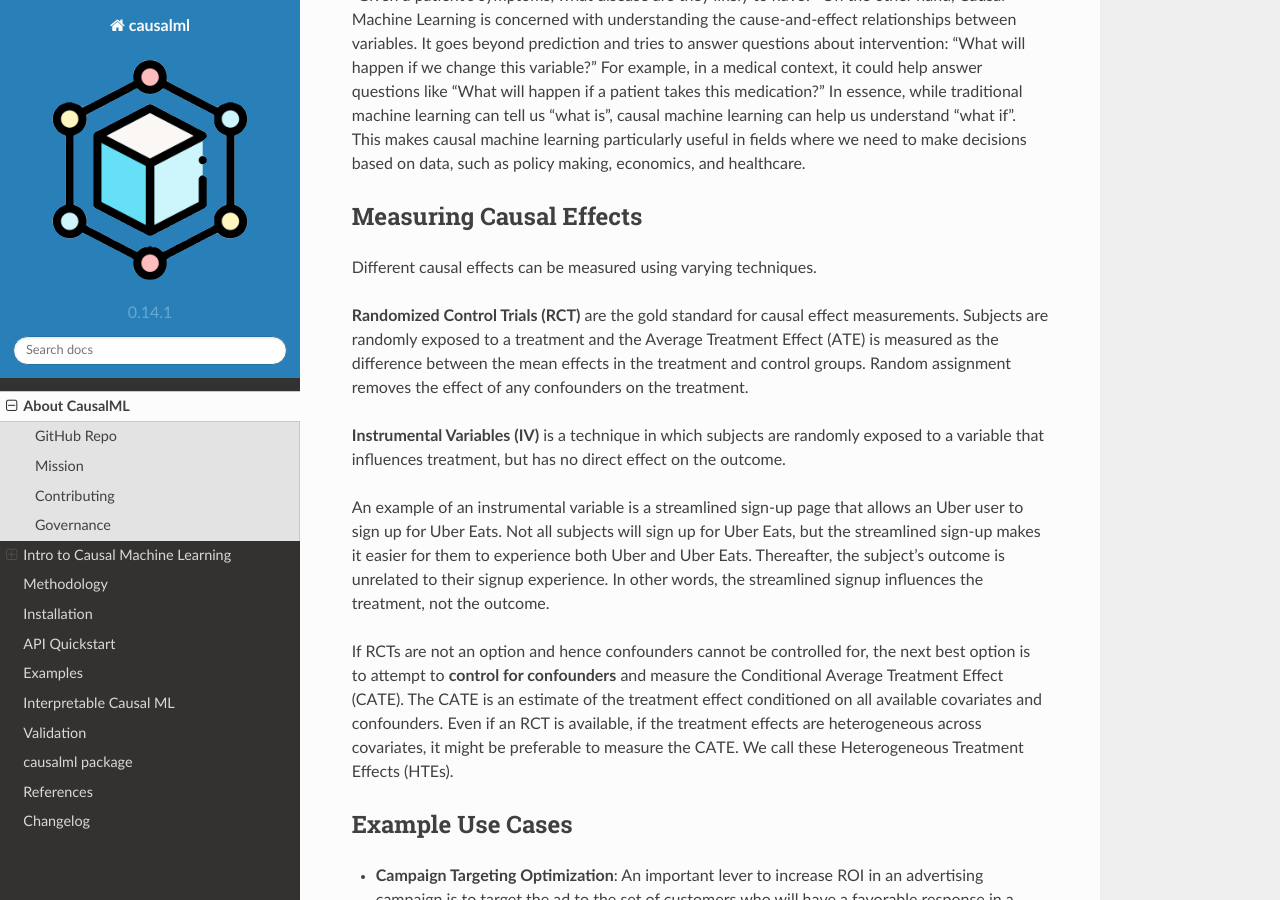
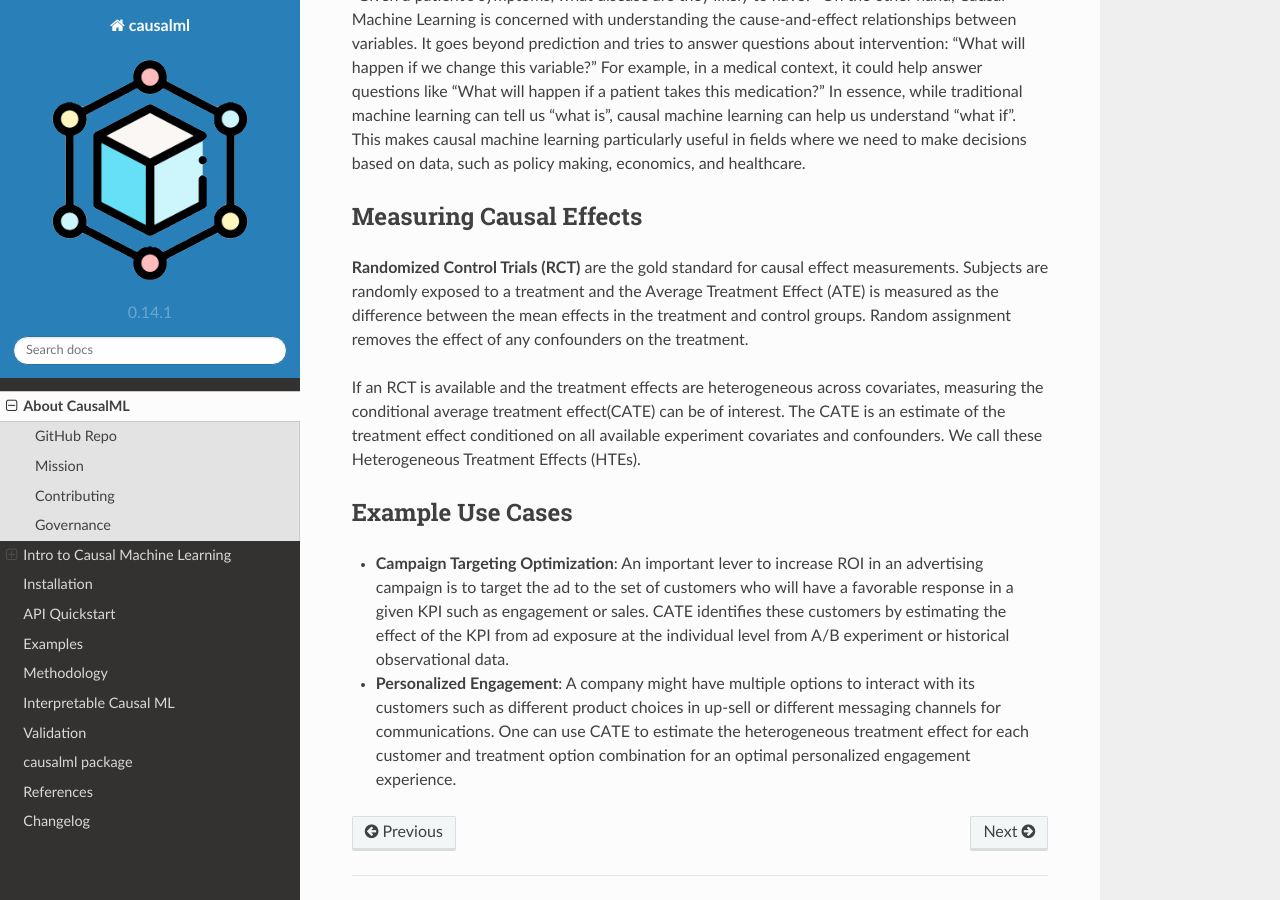
Before and after one commit to uber/causalml, a Sphinx documentation site: the page built from docs/about.rst, in a window 1280 px wide and 900 px high, scrolled down 1582 px. Built offline with Sphinx 7.4.7 and the Read the Docs theme 2.0.0, drawn with Linux system fonts in a browser that asks for light colours; pages that are not in the unit, such as notebooks, are missing from menus.

Commit message:
documentation updates (#728)
* emphasize application to RCTs
* add Running Tests to installation.rst
* prioritize installation, quickstart, examples

---------

Co-authored-by: Roland Stevenson <rolandrmgservices@gmail.com>

```diff
--- a/docs/about.rst
+++ b/docs/about.rst
@@ -53,15 +53,9 @@
 Measuring Causal Effects
 ------------------------
 
-Different causal effects can be measured using varying techniques.
-
 **Randomized Control Trials (RCT)** are the gold standard for causal effect measurements.  Subjects are randomly exposed to a treatment and the Average Treatment Effect (ATE) is measured as the difference between the mean effects in the treatment and control groups.  Random assignment removes the effect of any confounders on the treatment.
 
-**Instrumental Variables (IV)** is a technique in which subjects are randomly exposed to a variable that influences treatment, but has no direct effect on the outcome.
-
-An example of an instrumental variable is a streamlined sign-up page that allows an Uber user to sign up for Uber Eats.  Not all subjects will sign up for Uber Eats, but the streamlined sign-up makes it easier for them to experience both Uber and Uber Eats.  Thereafter, the subject’s outcome is unrelated to their signup experience.  In other words, the streamlined signup influences the treatment, not the outcome.
-
-If RCTs are not an option and hence confounders cannot be controlled for, the next best option is to attempt to **control for confounders** and measure the Conditional Average Treatment Effect (CATE).  The CATE is an estimate of the treatment effect conditioned on all available covariates and confounders.  Even if an RCT is available, if the treatment effects are heterogeneous across covariates, it might be preferable to measure the CATE.  We call these Heterogeneous Treatment Effects (HTEs).
+If an RCT is available and the treatment effects are heterogeneous across covariates, measuring the conditional average treatment effect(CATE) can be of interest.  The CATE is an estimate of the treatment effect conditioned on all available experiment covariates and confounders.  We call these Heterogeneous Treatment Effects (HTEs).
 
 
 Example Use Cases
--- a/docs/index.rst
+++ b/docs/index.rst
@@ -7,10 +7,10 @@
     :maxdepth: 2
 
     about
-    methodology
     installation
     quickstart
     examples
+    methodology
     interpretation
     validation
     causalml
```
Also changed, not shown: docs/installation.rst (+13 -0 lines).
